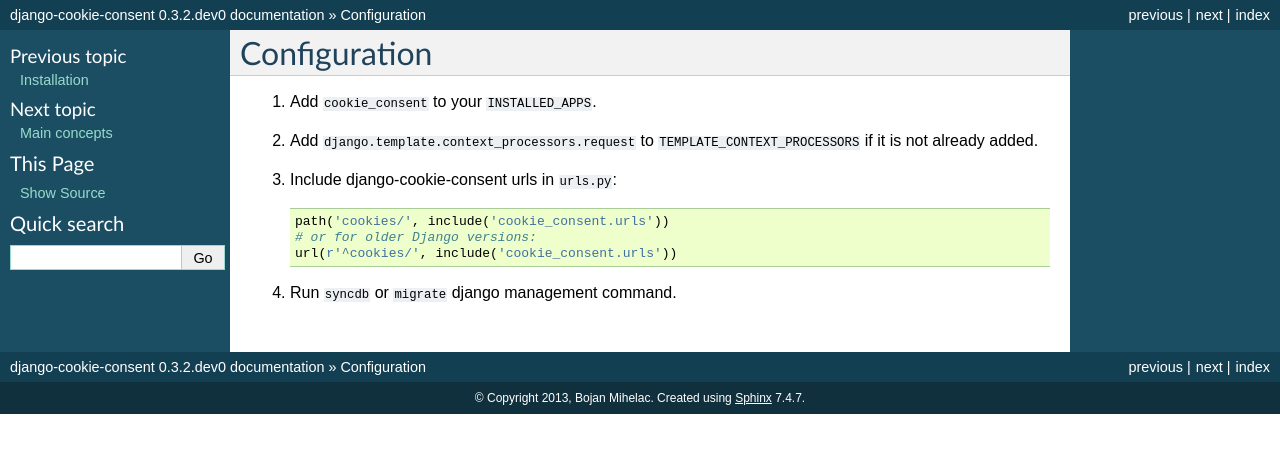
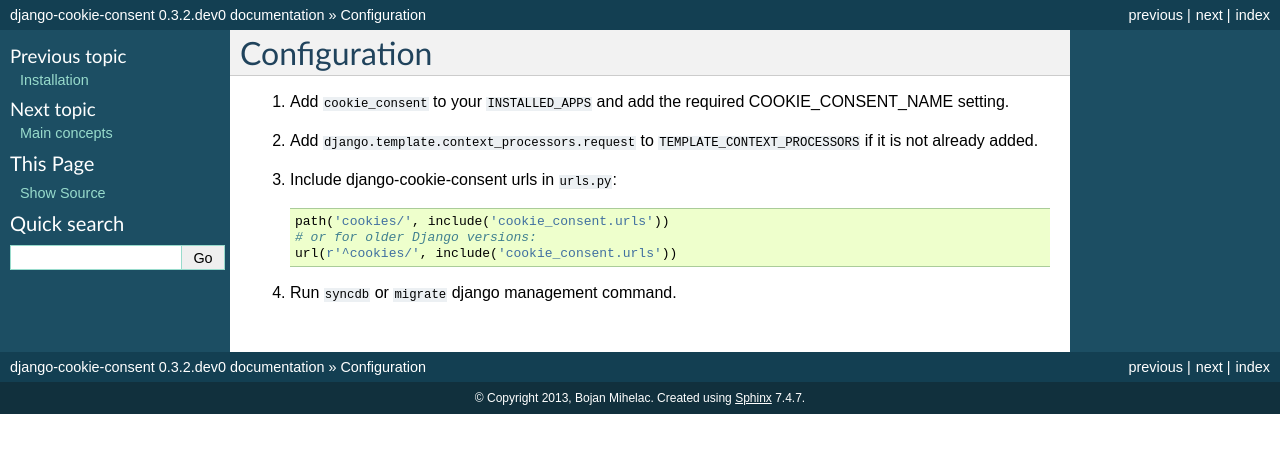
Before and after one commit to jazzband/django-cookie-consent, a Sphinx documentation site: the page built from docs/configuration.rst, in a window 1280 px wide. Shown: the top 453 px of the page. Built offline with Sphinx 7.4.7, drawn with Linux system fonts in a browser that asks for light colours; the version number is read from the project's files by our own code.

Commit message:
Add the COOKIE_CONSENT_NAME setting to the configuration

```diff
--- a/docs/configuration.rst
+++ b/docs/configuration.rst
@@ -2,7 +2,7 @@
 Configuration
 =============
 
-1. Add ``cookie_consent`` to your ``INSTALLED_APPS``.
+1. Add ``cookie_consent`` to your ``INSTALLED_APPS`` and add the required COOKIE_CONSENT_NAME setting.
 
 2. Add ``django.template.context_processors.request``
    to ``TEMPLATE_CONTEXT_PROCESSORS`` if it is not already added.
```
